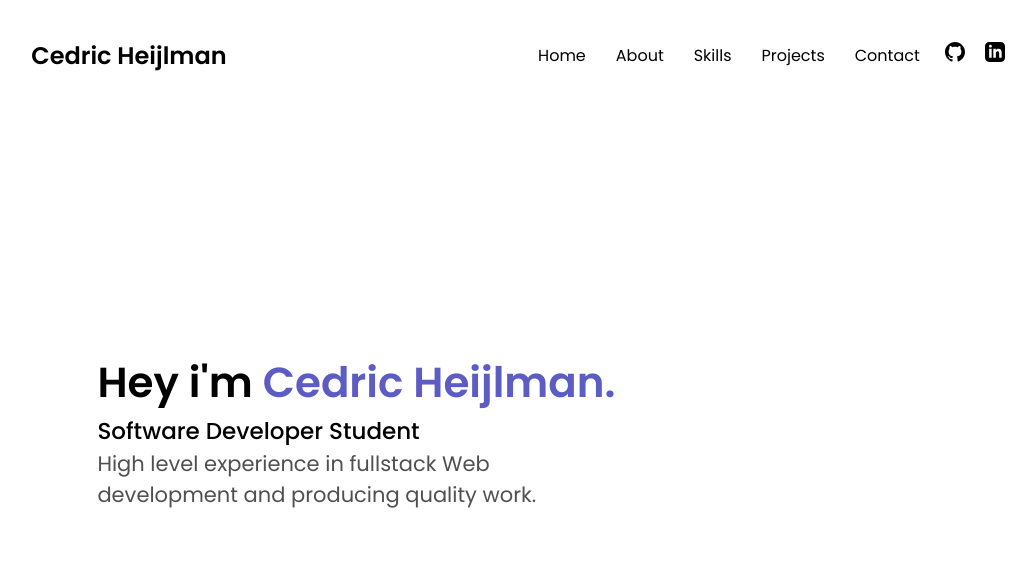
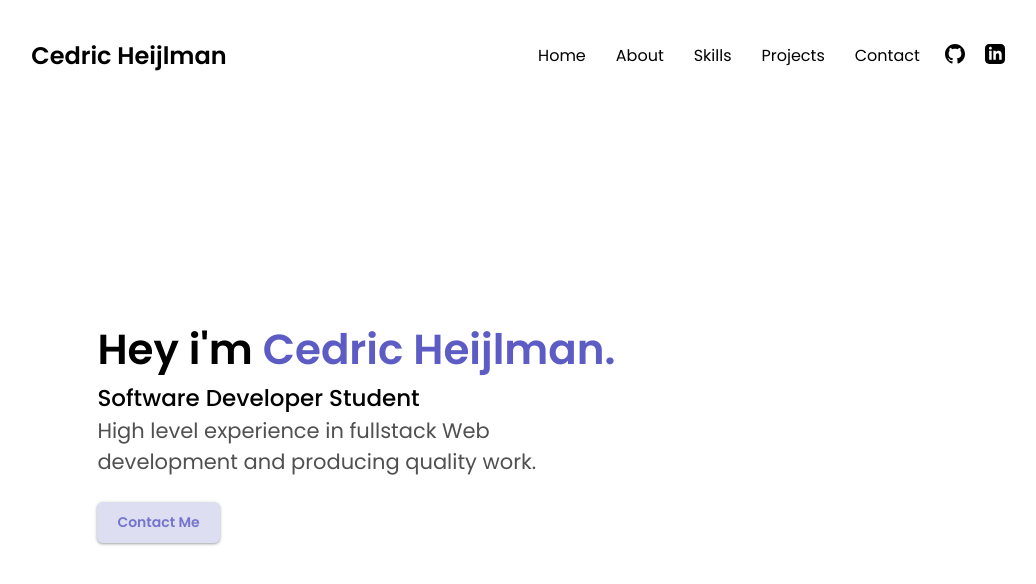
Before and after one commit to cedricheijlman/portfoliov3, a Next.js app: page / in a window 1280 px wide. Shown: the top 584 px of the page, without its empty margins (117-1153 px from the left). Built offline with nearby package versions, Linux system fonts and the light colour scheme.

Commit message:
contact button

```diff
--- a/components/home/Home.module.css
+++ b/components/home/Home.module.css
@@ -30,3 +30,23 @@
   max-width: 450px;
   color: rgb(80, 80, 80);
 }
+
+.hero .contactButton {
+  box-shadow: rgba(60, 64, 67, 0.3) 0px 1px 2px 0px,
+    rgba(60, 64, 67, 0.15) 0px 1px 3px 1px;
+  border: none;
+  margin-top: 25px;
+  padding: 10px 20px;
+  font-family: "Poppins";
+  border-radius: 6px;
+  font-size: 14px;
+  cursor: pointer;
+  font-weight: 600;
+  background-color: rgba(26, 26, 172, 0.142);
+  color: rgba(45, 45, 176, 0.596);
+  transition: all 0.3s;
+}
+
+.hero .contactButton:hover {
+  transform: scale(1.02);
+}
--- a/components/home/Home.tsx
+++ b/components/home/Home.tsx
@@ -15,6 +15,7 @@ const Home: NextPage = () => {
           High level experience in fullstack Web development and producing
           quality work.
         </p>
+        <button className={styles.contactButton}>Contact Me</button>
       </div>
     </section>
   );
--- a/components/navbar/Navbar.module.css
+++ b/components/navbar/Navbar.module.css
@@ -17,7 +17,9 @@
 .container img {
   width: 20px;
   transition: all 0.3s;
+
   margin: 0 10px;
+  margin-top: 5px;
 }
 
 .container img:hover {
@@ -28,6 +30,7 @@
 .container ul {
   display: flex;
   list-style: none;
+
   align-items: center;
   justify-content: center;
   height: 100% !important;
```
